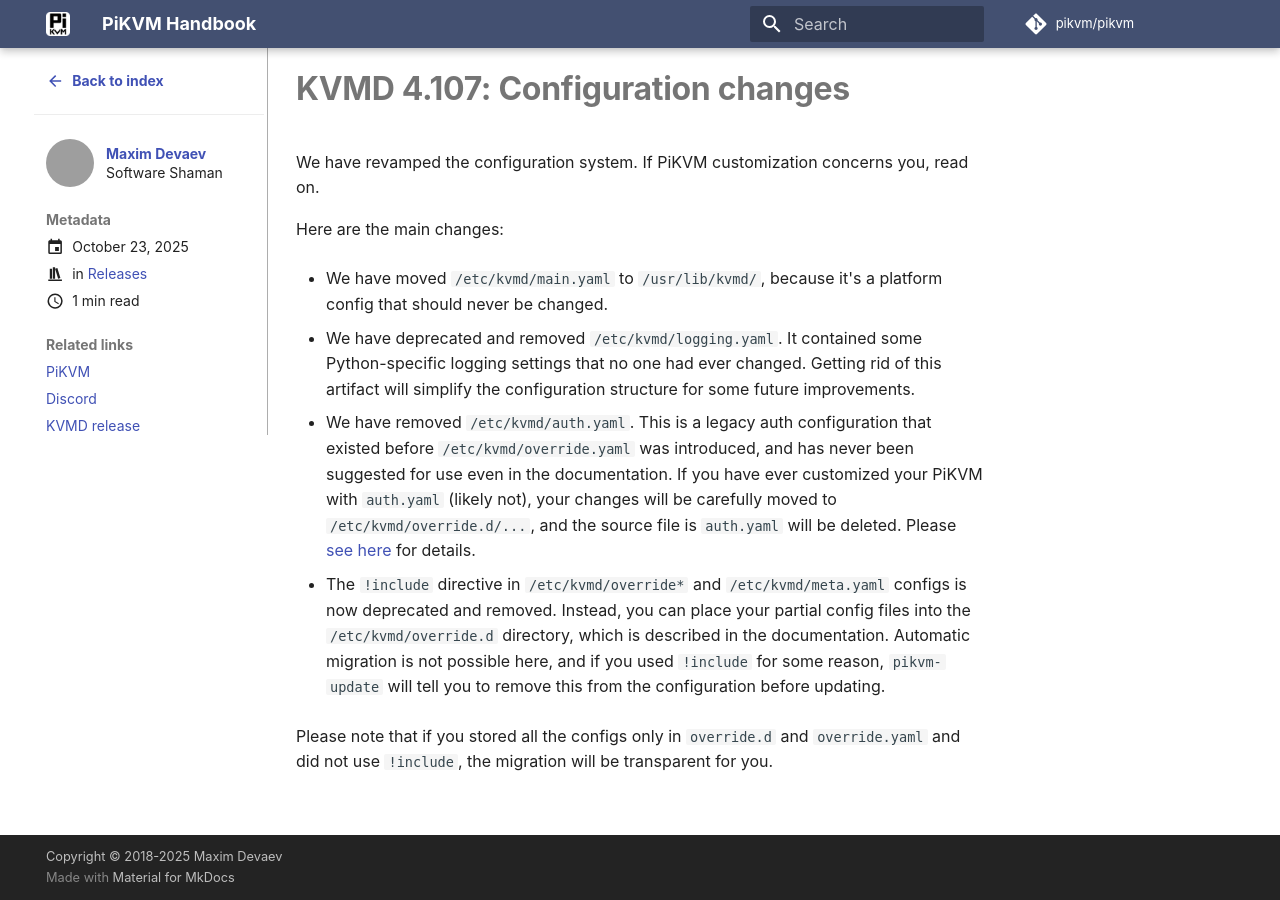
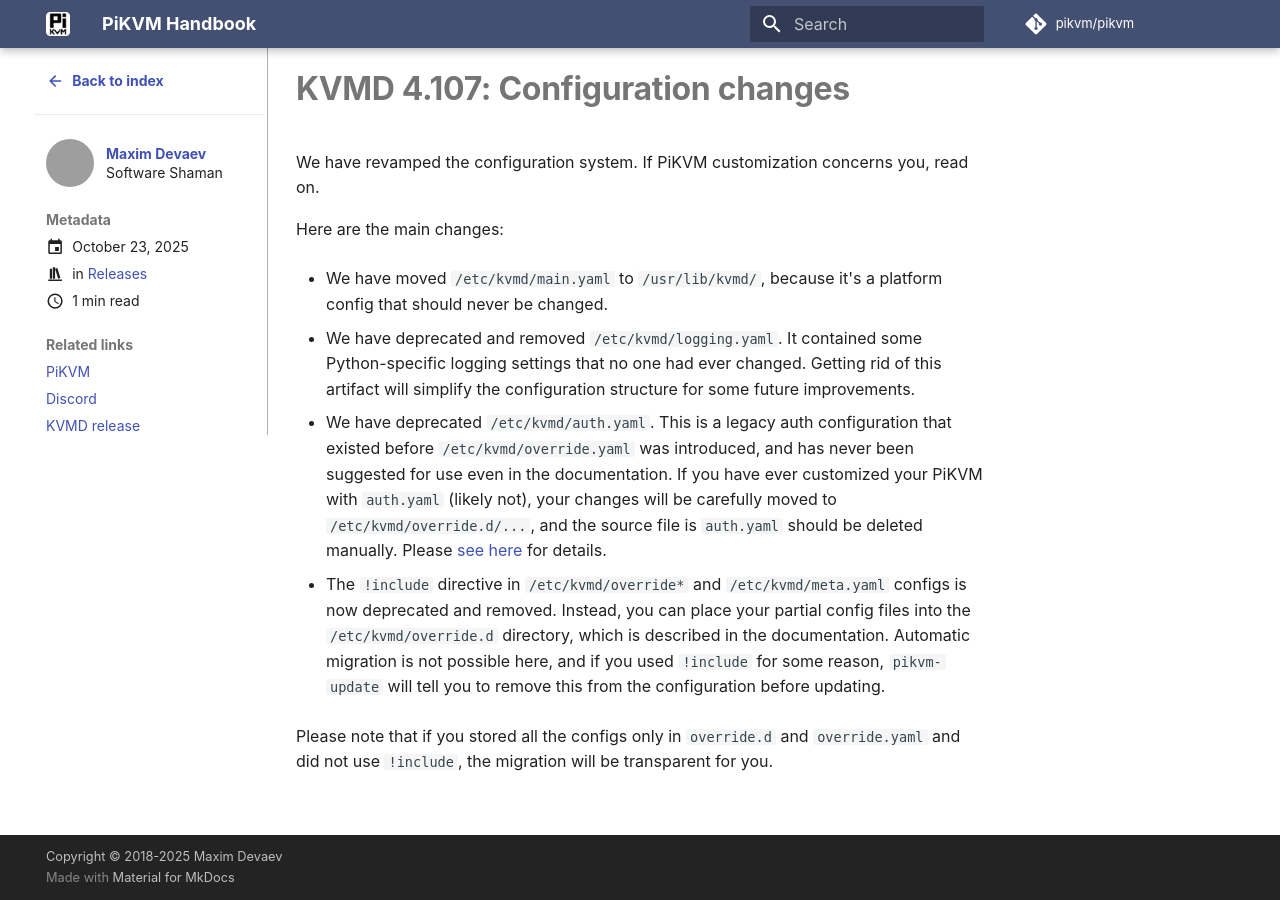
Before and after one commit to pikvm/pikvm, an MkDocs documentation site: the page built from docs/blog/posts/2025/2025-10-23/index.md, in a window 1280 px wide. Built offline with MkDocs 1.6.1 and Material for MkDocs 9.7.7, drawn with Linux system fonts in a browser that asks for light colours; some web fonts are replaced; comment, search, counter and statistics services are not loaded; grey boxes are pictures that could not be loaded.

Commit message:
A few fixes based on @mdevaev's feedback

```diff
--- a/docs/blog/posts/2025/2025-10-23/index.md
+++ b/docs/blog/posts/2025/2025-10-23/index.md
@@ -25,7 +25,7 @@
 
 - We have deprecated and removed `/etc/kvmd/logging.yaml`. It contained some Python-specific logging settings that no one had ever changed. Getting rid of this artifact will simplify the configuration structure for some future improvements.
 
-- We have removed `/etc/kvmd/auth.yaml`. This is a legacy auth configuration that existed before `/etc/kvmd/override.yaml` was introduced, and has never been suggested for use even in the documentation. If you have ever customized your PiKVM with `auth.yaml` (likely not), your changes will be carefully moved to `/etc/kvmd/override.d/...`, and the source file is `auth.yaml` will be deleted. Please [see here](https://discord.com/channels/580094191938437144/712960053174599712/1430925722813333504) for details.
+- We have deprecated `/etc/kvmd/auth.yaml`. This is a legacy auth configuration that existed before `/etc/kvmd/override.yaml` was introduced, and has never been suggested for use even in the documentation. If you have ever customized your PiKVM with `auth.yaml` (likely not), your changes will be carefully moved to `/etc/kvmd/override.d/...`, and the source file is `auth.yaml` should be deleted manually. Please [see here](https://discord.com/channels/580094191938437144/712960053174599712/1430925722813333504) for details.
 
 - The `!include` directive in `/etc/kvmd/override*` and `/etc/kvmd/meta.yaml` configs is now deprecated and removed. Instead, you can place your partial config files into the `/etc/kvmd/override.d` directory, which is described in the documentation. Automatic migration is not possible here, and if you used `!include` for some reason, `pikvm-update` will tell you to remove this from the configuration before updating.
 
```
